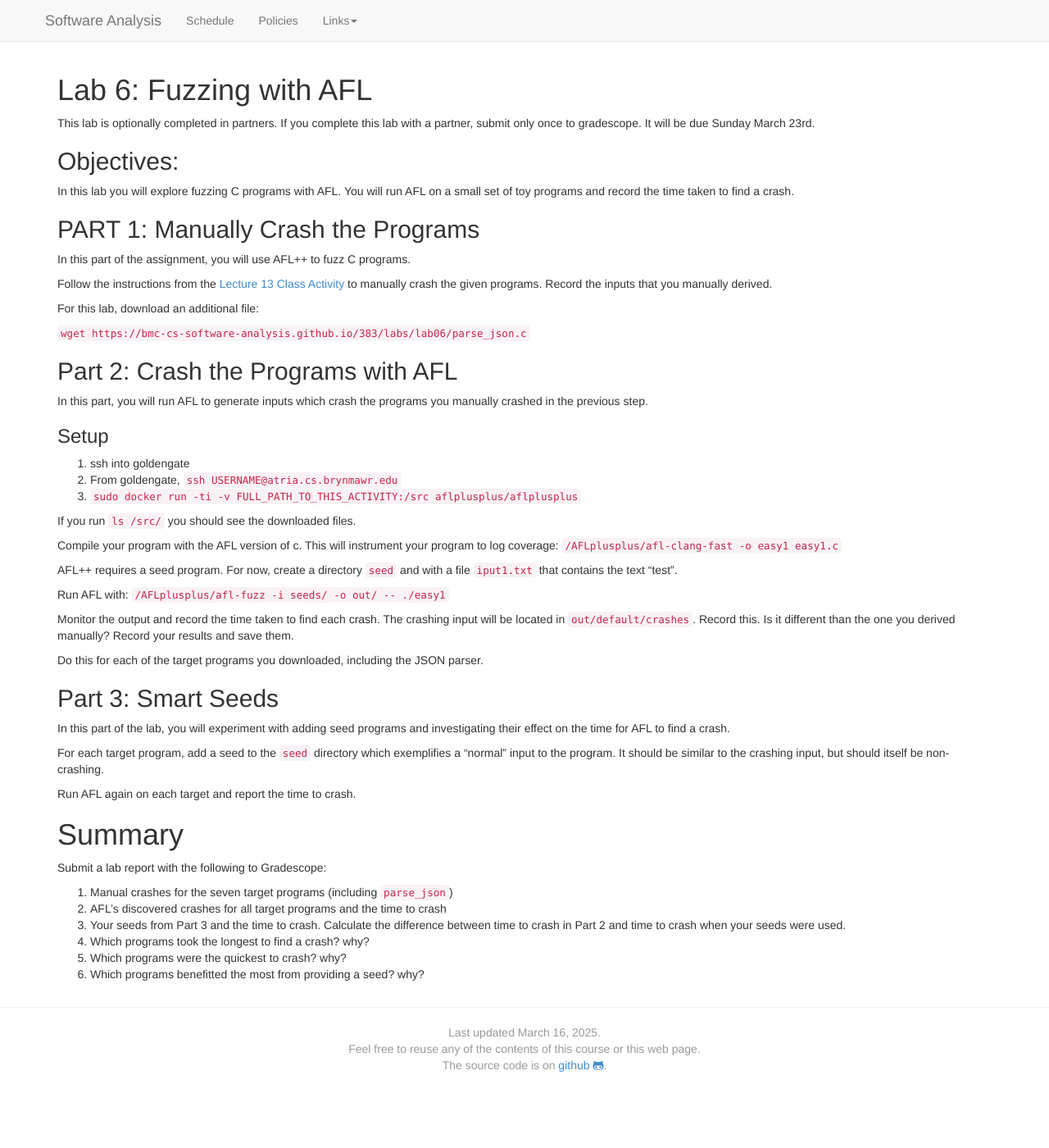
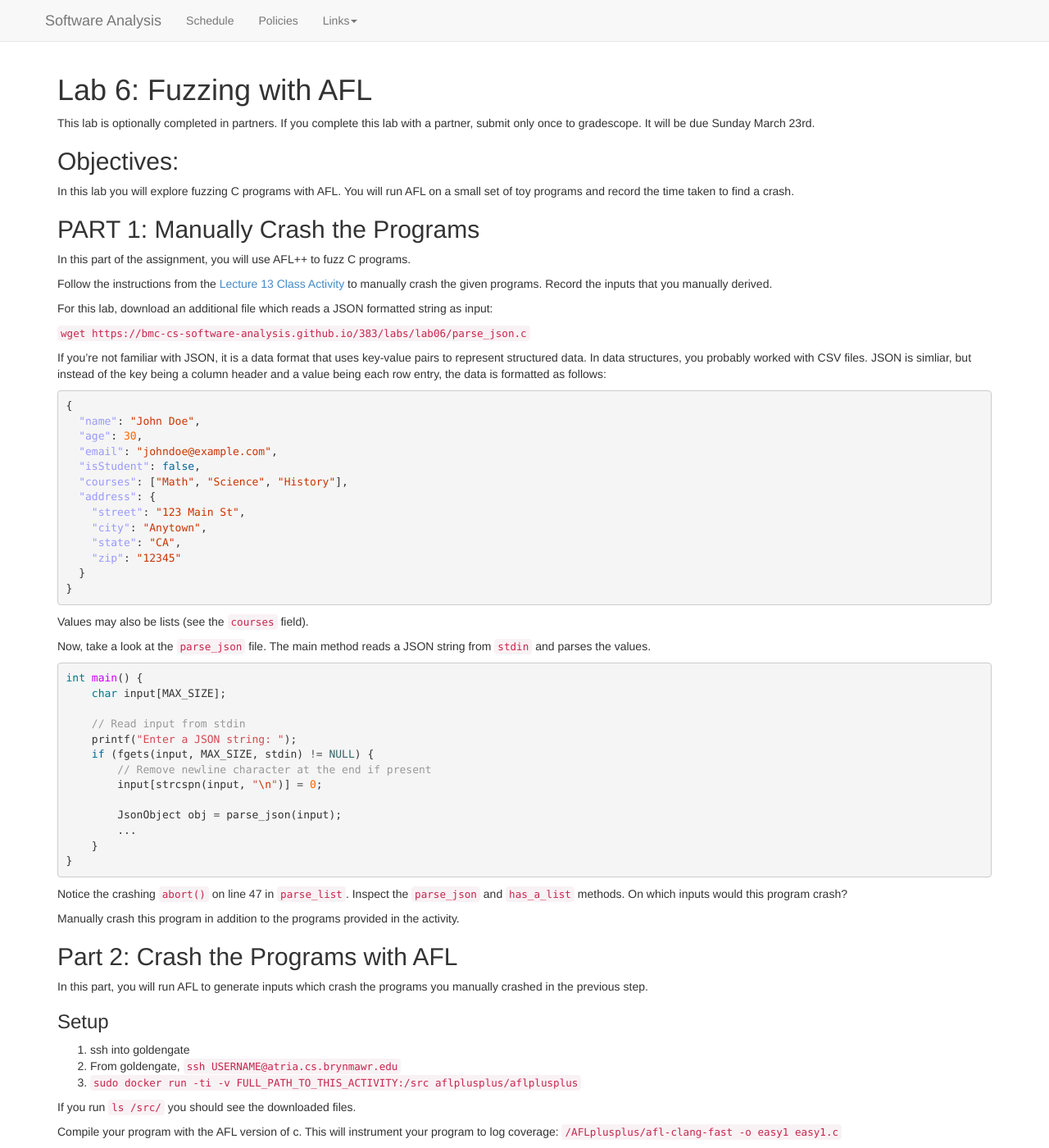
Before and after one commit to bmc-cs-software-analysis/383, a Jekyll site: the page built from labs/Lab06.md, in a window 1280 px wide and 1400 px high. Shown: the whole window at 82% size. Built offline with Jekyll 4.4.1, drawn with Linux system fonts in a browser that asks for light colours; nearby versions of some CDN libraries.

Commit message:
lab6 updates

````diff
--- a/labs/Lab06.md
+++ b/labs/Lab06.md
@@ -59,11 +59,54 @@ In this lab you will explore fuzzing C programs with AFL. You will run AFL on a
 
 In this part of the assignment, you will use AFL++ to fuzz C programs.
 
-Follow the instructions from the [Lecture 13 Class Activity](activity.html) to manually crash the given programs. Record the inputs that you manually derived.
+Follow the instructions from the [Lecture 13 Class Activity](../activity.html) to manually crash the given programs. Record the inputs that you manually derived.
 
-For this lab, download an additional file:
+For this lab, download an additional file which reads a JSON formatted string as input:
 
 `wget https://bmc-cs-software-analysis.github.io/383/labs/lab06/parse_json.c`
+
+If you're not familiar with JSON, it is a data format that uses key-value pairs to represent structured data. In data structures, you probably worked with CSV files. JSON is simliar, but instead of the key being a column header and a value being each row entry, the data is formatted as follows:
+
+```json
+{
+  "name": "John Doe",
+  "age": 30,
+  "email": "johndoe@example.com",
+  "isStudent": false,
+  "courses": ["Math", "Science", "History"],
+  "address": {
+    "street": "123 Main St",
+    "city": "Anytown",
+    "state": "CA",
+    "zip": "12345"
+  }
+}
+```
+
+Values may also be lists (see the `courses` field).
+
+Now, take a look at the `parse_json` file. The main method reads a JSON string from `stdin` and parses the values.
+
+```c
+int main() {
+    char input[MAX_SIZE];
+
+    // Read input from stdin
+    printf("Enter a JSON string: ");
+    if (fgets(input, MAX_SIZE, stdin) != NULL) {
+        // Remove newline character at the end if present
+        input[strcspn(input, "\n")] = 0;
+
+        JsonObject obj = parse_json(input);
+        ...
+    }
+}
+```
+
+Notice the crashing `abort()` on line 47 in `parse_list`. Inspect the `parse_json` and `has_a_list` methods. On which inputs would this program crash?
+
+Manually crash this program in addition to the programs provided in the activity.
+
 
 
 ## Part 2: Crash the Programs with AFL
````
